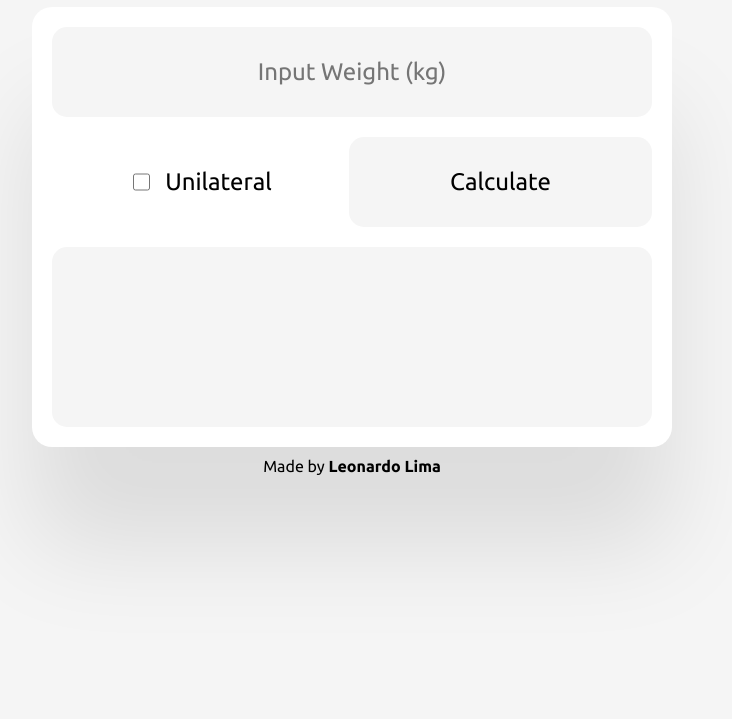
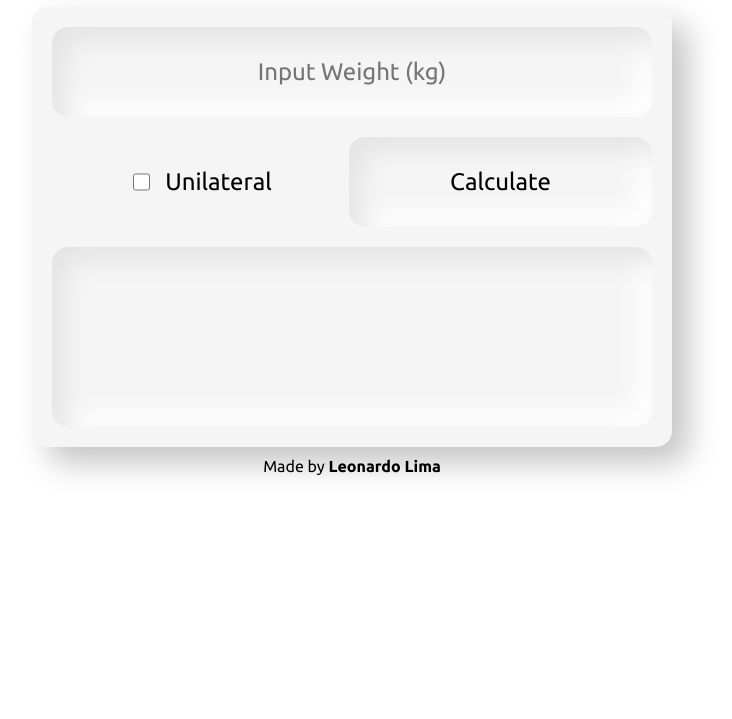
Before and after one commit to leolimasnts/barbell-weight-calculator, a plain HTML site: page index.html in a window 1280 px wide. Shown: the part 81-800 px from the top of the page, without its empty margins (288-1020 px from the left). Drawn offline with Linux system fonts and the light colour scheme.

Commit message:
neumorphism

```diff
--- a/style.css
+++ b/style.css
@@ -7,7 +7,7 @@
 body {
   display: flex;
   flex-direction: column;
-  background-color: #f5f5f5;
+  background-color: #fff;
   align-items: center;
 }
 
@@ -21,8 +21,11 @@ div#container {
   flex-direction: column;
   padding: 20px;
   background-color: #fff;
-  border-radius: 1.25rem;
-  box-shadow: 0 100px 100px rgba(0, 0, 0, 10%);
+  border-radius: 30px;
+  background: #f5f5f5;
+  border-radius: 16px;
+  box-shadow: 16px 16px 32px #c4c4c4,
+    -16px -16px 32px #ffffff;
   align-items: center;
   width: 600px;
   height: 400px;
@@ -42,12 +45,15 @@ div#input-weight {
 input#input-weight {
   font-family: 'Ubuntu';
   border: none;
-  background-color: f5f5f5;
   border-radius: 15px;
   font-size: 1.5em;
   text-align: center;
   width: 100%;
   height: 100%;
+  border-radius: 16px;
+  background: #f5f5f5;
+  box-shadow: inset 13px 13px 26px #e4e4e4,
+  inset -13px -13px 26px #ffffff;
 }
 
 input#input-weight:hover {
@@ -66,11 +72,13 @@ div#buttons {
 
 button#calculate {
   font-family: 'Ubuntu';
-  background-color: #f5f5f5;
   border: none;
-  border-radius: 15px;
   font-size: 1.5em;
   width: 100%;
+  border-radius: 16px;
+  background: #f5f5f5;
+  box-shadow: inset 13px 13px 26px #e4e4e4,
+  inset -13px -13px 26px #ffffff;
 }
 
 button#calculate:hover {
@@ -87,6 +95,7 @@ div#checkbox {
   font-size: 1.5em;
   width: 100%;
   align-items: center;
+
 }
 
 label.form-control {
@@ -110,6 +119,10 @@ div#result {
   justify-content: center;
   align-items: center;
   font-size: 1.25em;
+  border-radius: 16px;
+  background: #f5f5f5;
+  box-shadow: inset 13px 13px 26px #e4e4e4,
+  inset -13px -13px 26px #ffffff;
 }
 
 footer {
```
